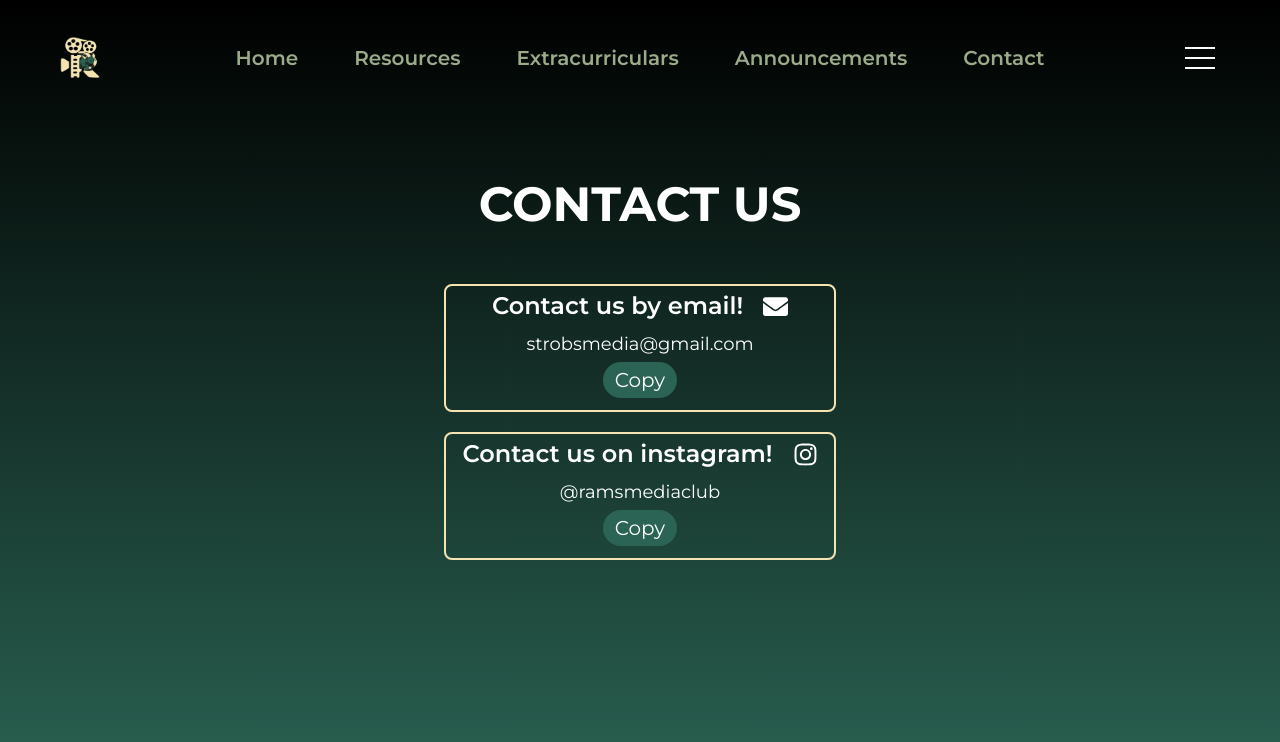
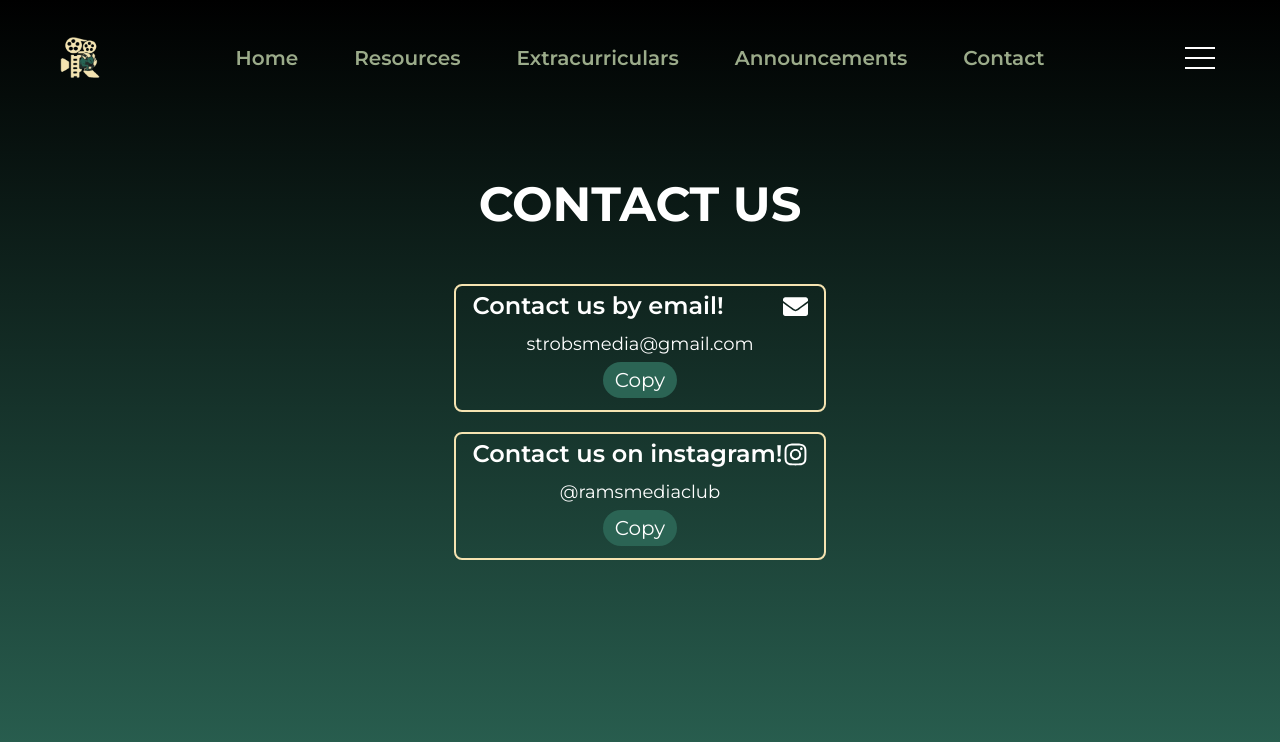
Before and after one commit to Anderson-Lai/rmc-frontend, a React (Vite) app: page /contact in a window 1280 px wide. Shown: the top 742 px of the page. Built offline with nearby package versions, Linux system fonts and the light colour scheme.

Commit message:
fixing positions on contact us

```diff
--- a/src/Components/ContactCard.tsx
+++ b/src/Components/ContactCard.tsx
@@ -27,8 +27,8 @@ export default function ContactCard( { name, value, Icon, delay } : Props ) {
             transition={{ delay: delay, duration: 0.75, ease: "backOut" }}
             className="border-border-light-yellow border-2 rounded-lg flex flex-col items-center w-full py-1 px-4 mb-5"
         >
-            <h4 className="text-2xl font-semibold flex justify-center items-center">Contact us {name}!
-                <Icon size={25} className="ml-5" /></h4>
+            <h4 className="text-2xl font-semibold flex justify-between items-center w-full"><p>Contact us {name}!</p>
+                <Icon size={25} /></h4>
 
             <p className="text-center text-lg mt-2">{value}</p>
             <button
```
